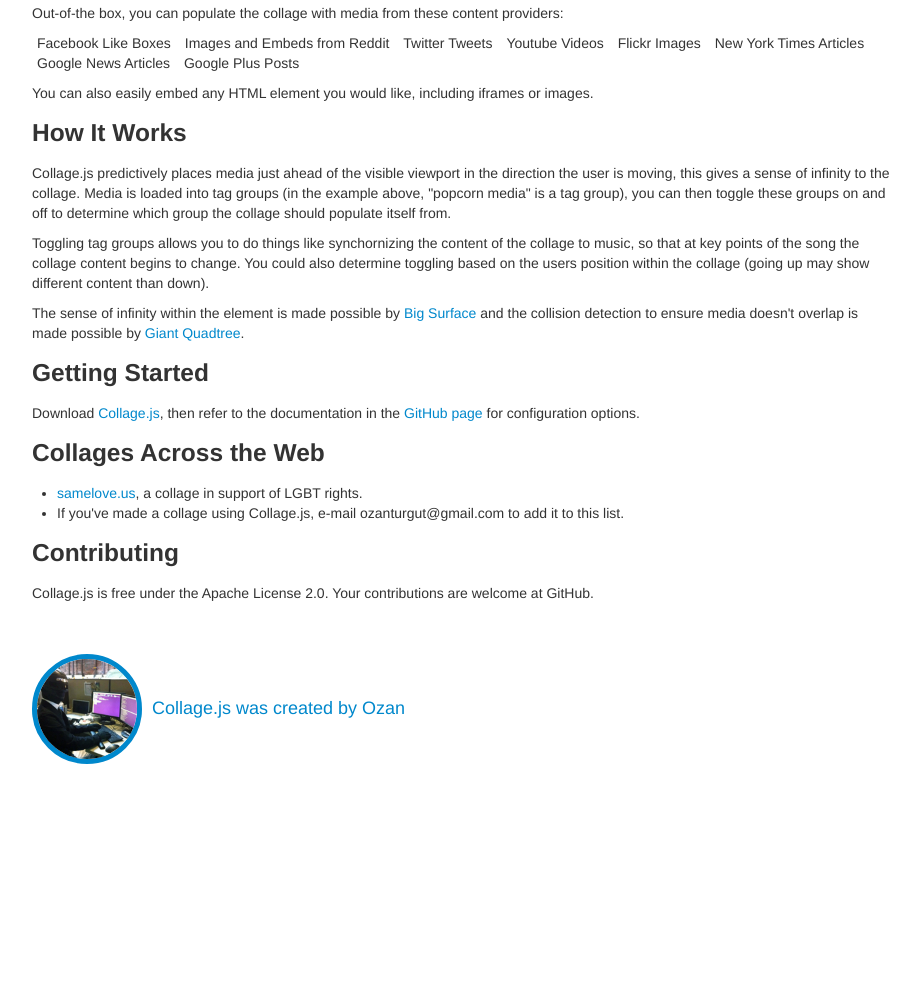
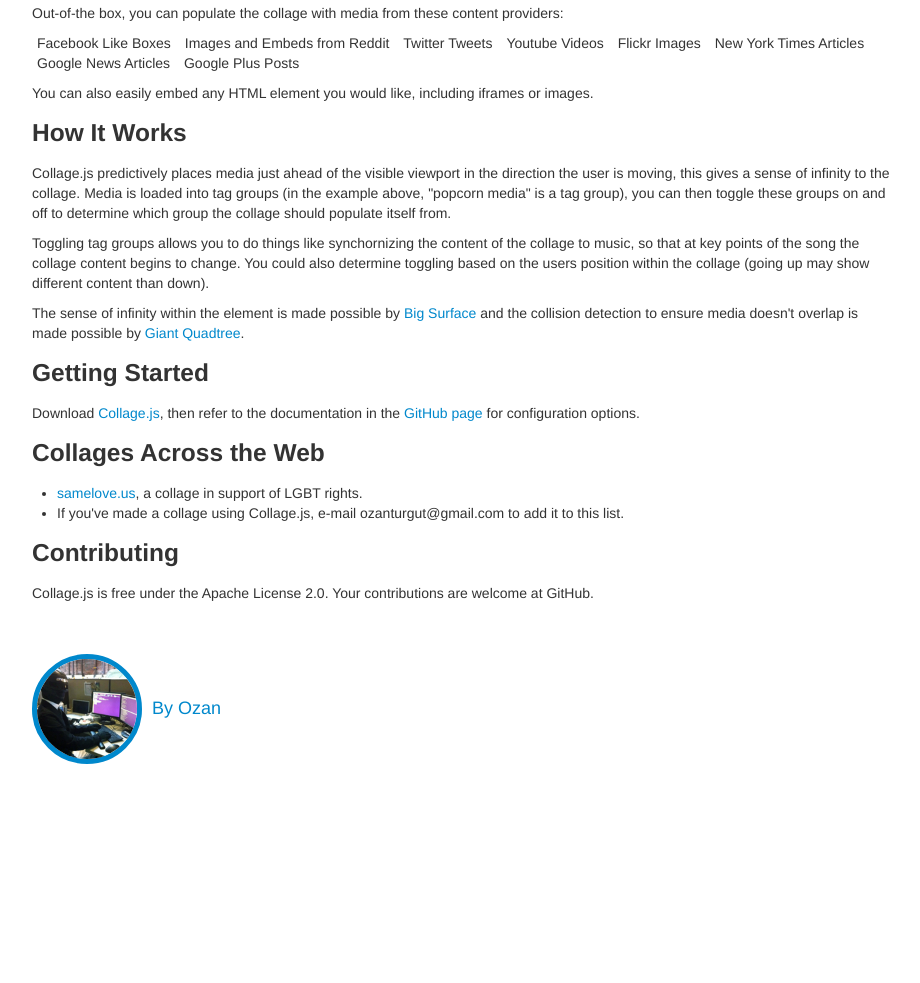
Before and after one commit to unsetbit/collage, a plain HTML site: page index.html in a window 1280 px wide. Shown: the part 1316-2299 px from the top of the page, without its empty margins (178-1098 px from the left). Drawn offline with Linux system fonts and the light colour scheme; a script that the page names is missing.

Commit message:
Simplified by line
Signed-off-by: Ozan Turgut <ozanturgut@gmail.com>

```diff
--- a/index.html
+++ b/index.html
@@ -92,7 +92,7 @@
         <a style="margin-top:30px; display:block; line-height:150px; font-size:18px; text-decoration:none;" href="http://oztu.org">
           <img src="me.png" style=" vertical-align:middle; width:100px; height:100px; margin-right:5px; border-radius:76px; border:5px solid #08c;" />
 
-          Collage.js was created by Ozan
+          By Ozan
         </a>
       </div>
       <div style="height:200px"> </div>
```
